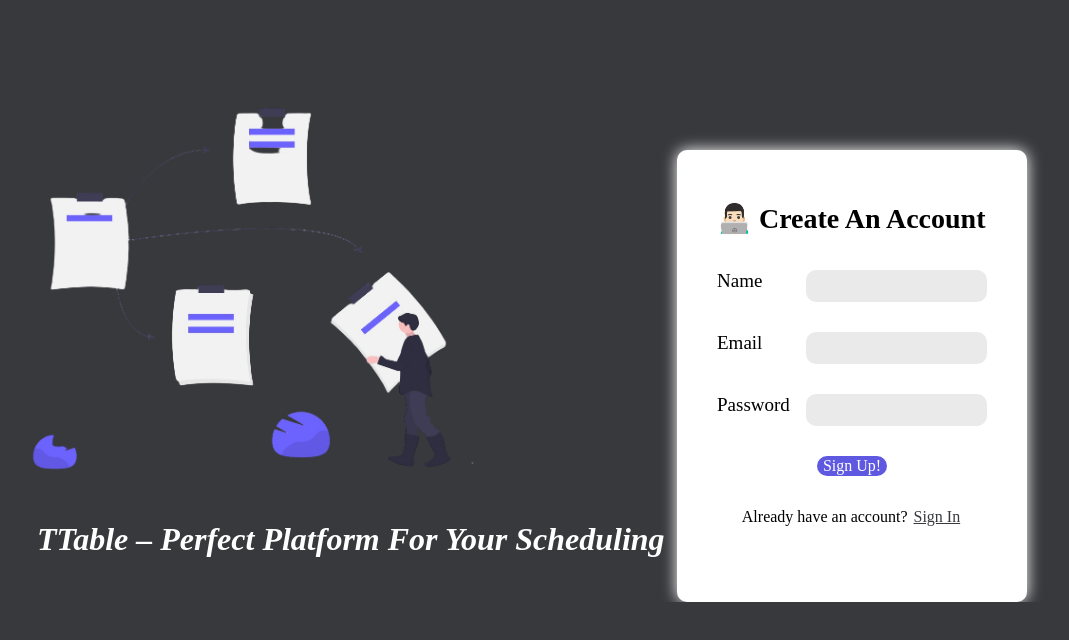
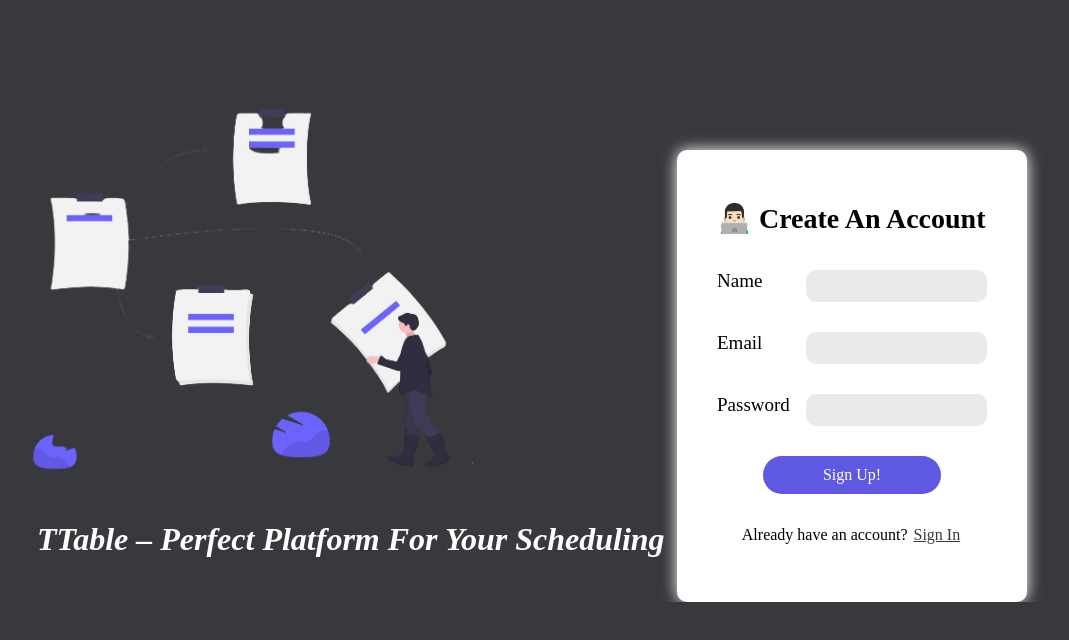
Before and after one commit to msaaddev/TTable, a React (Create React App) app in the folder frontend/: page / in a window 1280 px wide. Shown: the top 640 px of the page, without its empty margins (103-1172 px from the left). Built offline with nearby package versions, Linux system fonts and the light colour scheme; a web font is replaced by a local one.

Commit message:
🐛 FIX: padding

```diff
--- a/frontend/src/styles/homepage.css
+++ b/frontend/src/styles/homepage.css
@@ -95,7 +95,7 @@
 
 .hp_signup_btn button {
     background-color: #5f58e1;
-    padding: 10px, 60px;
+    padding: 10px 60px;
     font-family: 'Song Myung', serif;
     font-size: 16px;
     border: none;
```
